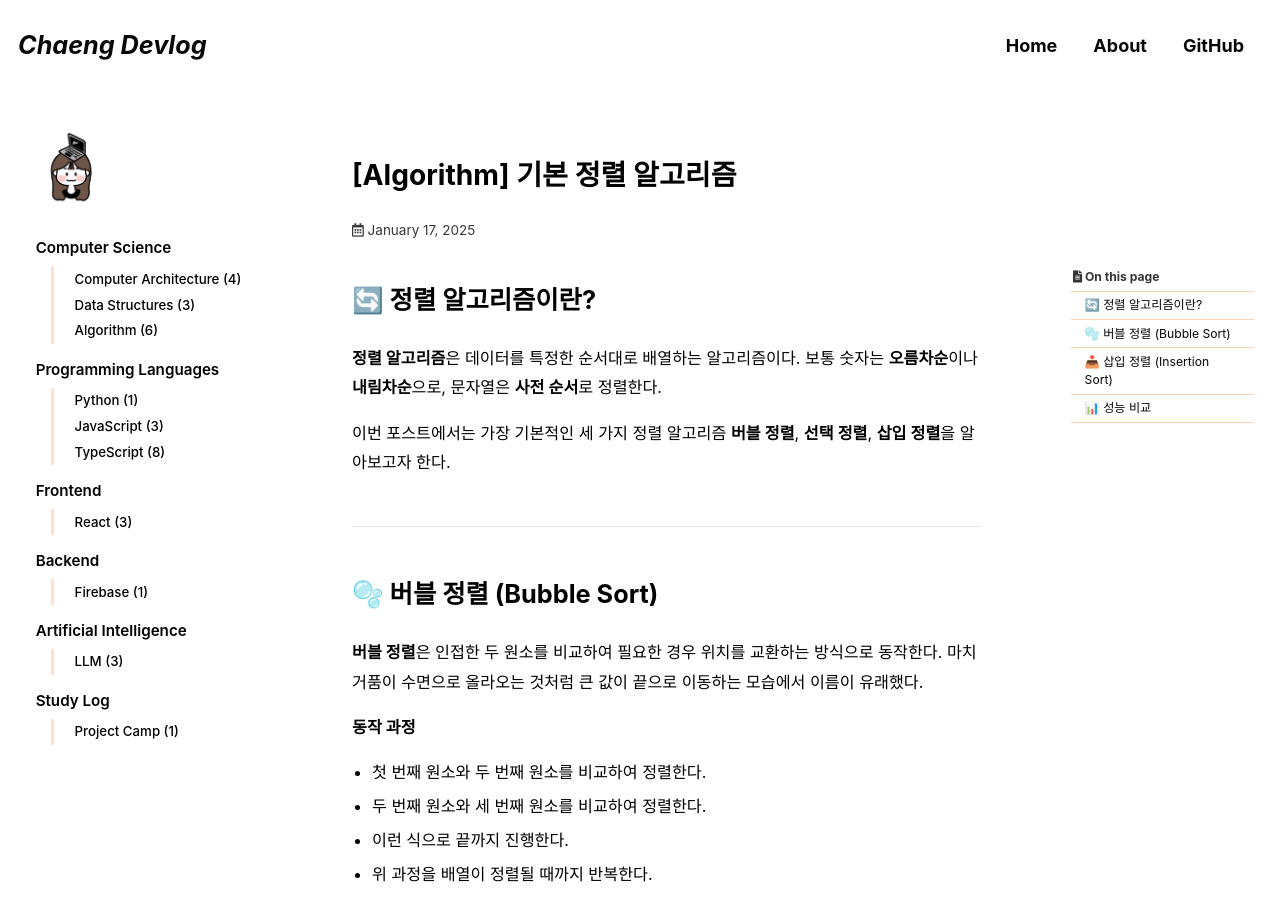
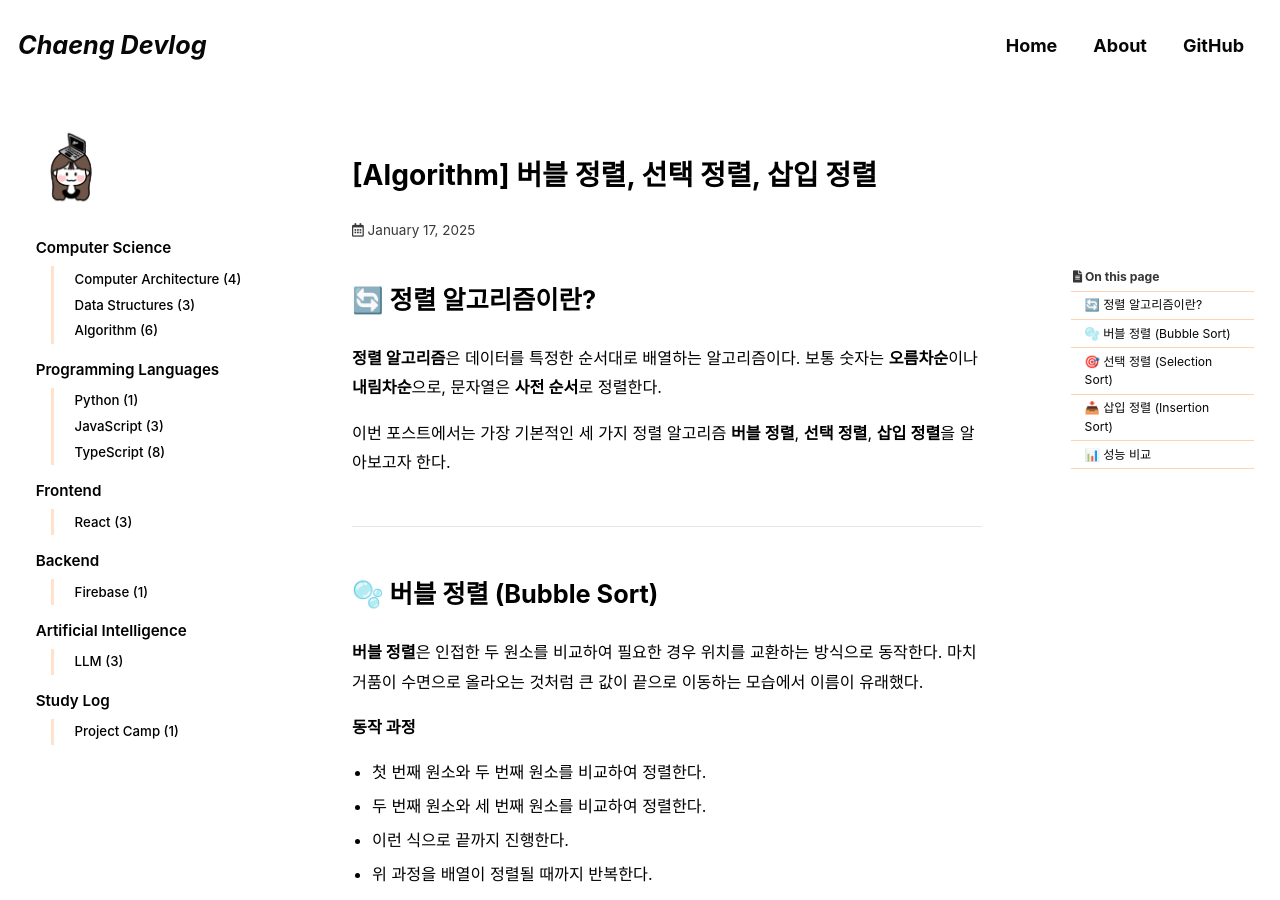
Before and after one commit to cchaeyoung/cchaeyoung.github.io, a Jekyll site: the page built from _posts/2025-01-10-algorithm-basic-sorting.md, in a window 1280 px wide and 900 px high. Built offline with Jekyll 4.4.1, drawn with Linux system fonts in a browser that asks for light colours; cached includes are drawn as plain includes; some web fonts are replaced; comment, search, counter and statistics services are not loaded.

Commit message:
docs: Update post about basic sorting algorithms

```diff
--- a/_posts/2025-01-10-algorithm-basic-sorting.md
+++ b/_posts/2025-01-10-algorithm-basic-sorting.md
@@ -1,5 +1,5 @@
 ---
-title: "[Algorithm] 기본 정렬 알고리즘"
+title: "[Algorithm] 버블 정렬, 선택 정렬, 삽입 정렬"
 excerpt: "버블 정렬, 선택 정렬, 삽입 정렬의 개념과 구현"
 
 categories:
@@ -63,7 +63,7 @@
 
 ---
 
-🎯 선택 정렬 (Selection Sort)
+# 🎯 선택 정렬 (Selection Sort)
 
 **선택 정렬**은 배열에서 최소값을 찾아 맨 앞으로 이동시키는 과정을 반복하는 정렬 알고리즘이다.
 
@@ -160,9 +160,9 @@
 | **선택 정렬** | O(n²)           | O(n²)           | O(1)       | 불안정 |
 | **삽입 정렬** | O(n²)           | O(n²)           | O(1)       | 안정   |
 
-> **선택 정렬이 불안정한 이유**: 값이 같은 요소를 교환할 때 기존의 상대적인 순서가 유지되지 않기 때문이다.
+**선택 정렬이 불안정한 이유**: 값이 같은 요소를 교환할 때 기존의 상대적인 순서가 유지되지 않기 때문이다.
 
-**🤔 어떤 정렬을 사용해야 하는가?**
+<h3>🤔 어떤 정렬을 사용해야 하는가?</h3>
 
 - **버블 정렬**: **구현이 간단**하거나 **학습용**으로 적합하다.
 - **선택 정렬**: **교환 횟수**를 최소화할 때 유용하다.
```
